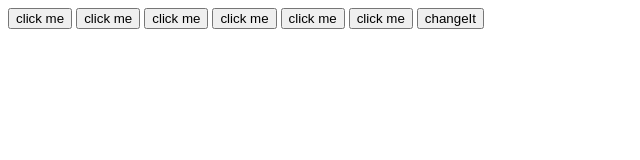
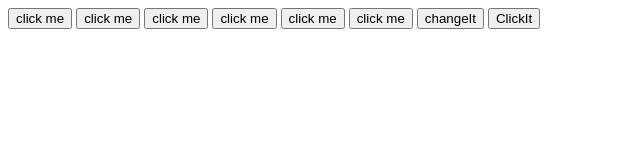
Before and after one commit to Maskur-Ahmed/dom_tour, a plain HTML site: page index.html in a window 1280 px wide. Shown: the whole page, without its empty margins (0-640 px from the left). Drawn offline with Linux system fonts and the light colour scheme.

Commit message:
event listener and onclick cleard

```diff
--- a/index.html
+++ b/index.html
@@ -47,7 +47,8 @@
     <!-- ! sumarry event -->
      <!-- clicking the button using onclick method-->
      <button onclick="changeIt()">changeIt</button>
-
+     <!-- clicking the button using add event listener -->
+      <button id="eventL">ClickIt</button>
     <script src="js/dom.js"></script>
     <script src="js/event.js"></script>
 </body>
--- a/js/event.js
+++ b/js/event.js
@@ -57,5 +57,8 @@ btnP.addEventListener('click',()=>{
 
 function changeIt(){
     console.log('hi i am changing');
+}
 
-}
+document.getElementById('eventL').addEventListener('click',()=>{
+    console.log("hi i am event listener");
+});
```
